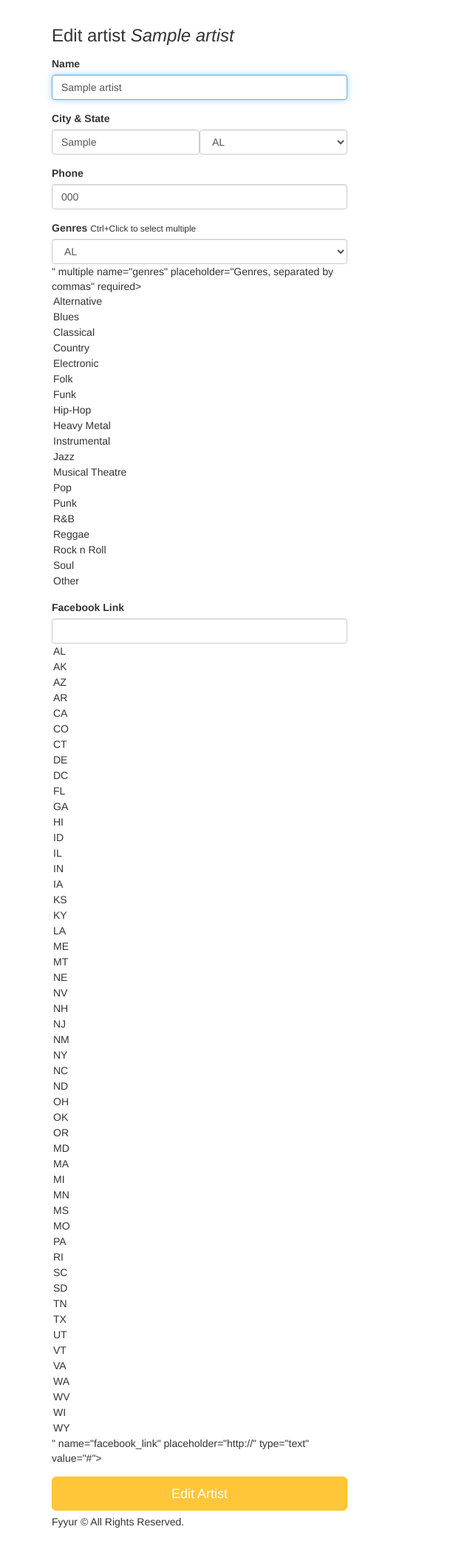
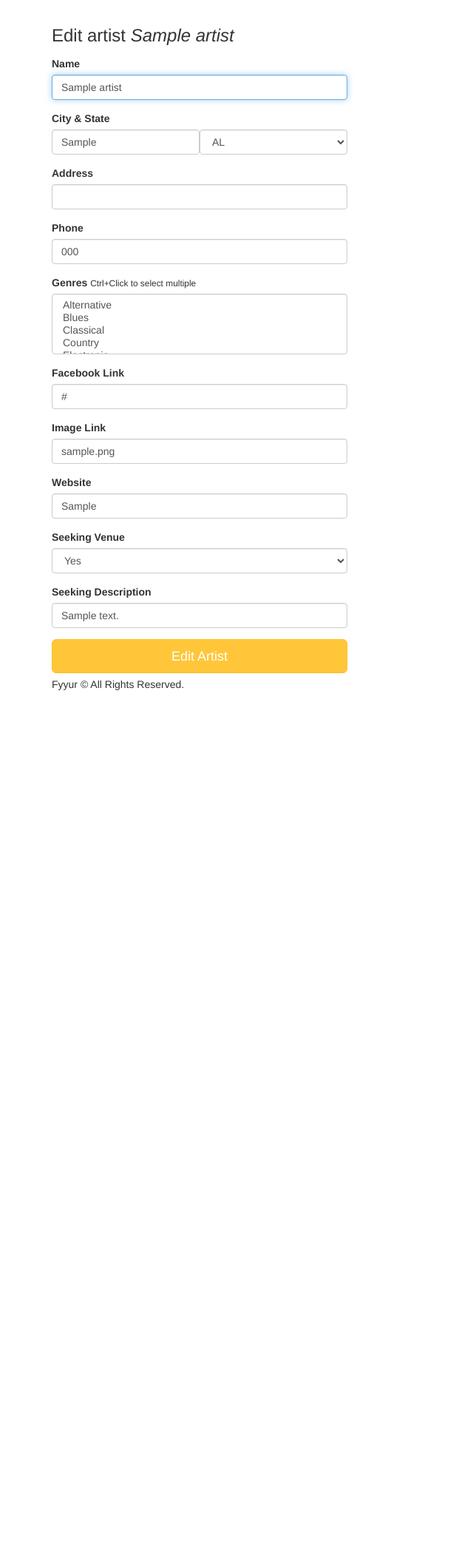
Before and after one commit to ahmd-kamel/Fyyur_Artist_Booking_Site, a Flask app: page /artists/1/edit in a window 1280 px wide. Shown: the part 60-2162 px from the top of the page at 74% size, without its empty margins (0-640 px from the left). After the commit the page ends 993 px from the top, so only its background shows below. Run offline with Flask 2, Linux system fonts and the light colour scheme; tables that the repository leaves empty hold one stand-in row (values such as "Sample post"); some libraries are stand-ins or nearby versions.

Commit message:
Bugs: some errors in  venue/creat and artist/edit endpoints.

```diff
--- a/forms.py
+++ b/forms.py
@@ -232,8 +232,11 @@
         # DONE implement validation logic for state
         'phone', validators=[DataRequired()]
     )
-    website = StringField(
-        'website', validators=[Optional(), URL()]
+    address = StringField(
+        'address', validators=[Optional()]
+    )
+    web_site = StringField(
+        'web_site', validators=[Optional(), URL()]
     )
     seeking_venue = SelectField(
         'seeking_venue', validators=[DataRequired()],
--- a/routes/artists_routes.py
+++ b/routes/artists_routes.py
@@ -93,30 +93,86 @@
 @app.route('/artists/<int:artist_id>/edit', methods=['GET'])
 def edit_artist(artist_id):
   artist = Artist.query.get(artist_id)
-  form = ArtistForm(obj=artist)
-  artist={
-    "id": artist_id,
-    "name": artist.name,
-    "genres": [artist.genres],
-    "city": artist.city,
-    "state": artist.city,
-    "phone": artist.phone,
-    "website": artist.web_site,
-    "facebook_link": artist.facebook_link,
-    "seeking_venue": artist.seeking_venue,
-    "seeking_description": artist.seeking_description,
-    "image_link": artist.image_link
-  }
-  # DONE: populate form with fields from artist with ID <artist_id>
-  return render_template('forms/edit_artist.html', form=form, artist=artist)
+  if artist:
+    form = ArtistForm(obj=artist)
+    artist={
+      "id": artist_id,
+      "name": artist.name,
+      "genres": [artist.genres],
+      "city": artist.city,
+      "state": artist.city,
+      "phone": artist.phone,
+      "web_site": artist.web_site,
+      "facebook_link": artist.facebook_link,
+      "seeking_venue": artist.seeking_venue,
+      "seeking_description": artist.seeking_description,
+      "image_link": artist.image_link
+    }
+      # DONE: populate form with fields from artist with ID <artist_id>
+    return render_template('forms/edit_artist.html', form=form, artist=artist)
+  else:
+    flash('An error occurred. Artist ' + request.form['name'] + ' could not be edited.')
+    return redirect(url_for('index'))
+
+
 
 @app.route('/artists/<int:artist_id>/edit', methods=['POST'])
 def edit_artist_submission(artist_id):
-  # TODO: take values from the form submitted, and update existing
+  # LASTXX2: take values from the form submitted, and update existing
   # artist record with ID <artist_id> using the new attributes
+  form = ArtistForm()
+  name = form.name.data
+  city = form.city.data
+  state = form.state.data
+  address = form.address.data
+  phone = form.phone.data
+  genres = form.genres.data
+  facebook_link = form.facebook_link.data
+  image_link = form.image_link.data
+  web_site = form.web_site.data
+  seeking_venue = True if form.seeking_venue.data == 'Yes' else False
+  seeking_description = form.seeking_description.data
 
+  if not form.validate():
+    flash( form.errors )
+    return redirect(url_for('edit_artist_submission', artist_id=artist_id))
 
-  return redirect(url_for('show_artist', artist_id=artist_id))
+  else:
+    error_in_update = False
+    try:
+      artist = Artist.query.get(artist_id)
+      artist.name = name
+      artist.city = city
+      artist.state = state
+      artist.address = address
+      artist.phone = phone
+      artist.facebook_link = facebook_link
+      artist.image_link = image_link
+      artist.web_site = web_site
+      artist.seeking_venue = seeking_venue
+      artist.seeking_description = seeking_description
+      artist.genres = []
+      for genre in genres:
+        venue.genres.append(genre)
+
+      db.session.commit()
+    except Exception:
+      error_in_update = True
+      print(f'Exception "{Exception}" in edit_artist_submission()')
+      db.session.rollback()
+    finally:
+      db.session.close()
+
+    if not error_in_update:
+      # on successful db update, flash success
+      flash('Artist ' + request.form['name'] + ' was successfully updated!')
+      return redirect(url_for('show_artist', artist_id=artist_id))
+
+    else:
+      flash('An error occurred. Artist ' + name + ' could not be updated.')
+      print("Error in edit_artist_submission()")
+      return render_template('errors/500.html')
+
 
 
 
@@ -145,13 +201,13 @@
   genres = form.genres.data
   seeking_venue = True if form.seeking_venue.data == 'Yes' else False
   seeking_description = form.seeking_description.data
-  website = form.website.data
+  web_site = form.web_site.data
   facebook_link = form.facebook_link.data
 
   try:
     artist = Artist(name=name, city=city, state=state,
     phone=phone, image_link=image_link, genres=genres, facebook_link=facebook_link,
-    website=website, seeking_venue=seeking_venue, seeking_description=seeking_description)
+    web_site=web_site, seeking_venue=seeking_venue, seeking_description=seeking_description)
     db.session.add(artist)
     db.session.commit()
   except:
@@ -160,8 +216,9 @@
     error = True
   finally:
     db.session.close()
+
   if error:
-    flash('An error occurred. Artist ' + data.name + ' could not be listed.')
+    flash('An error occurred. Artist ' + request.form['name'] + ' could not be listed.')
   else:
     flash('Artist ' + request.form['name'] + ' was successfully listed!')
 
--- a/templates/forms/edit_artist.html
+++ b/templates/forms/edit_artist.html
@@ -1,6 +1,7 @@
 {% extends 'layouts/main.html' %}
 {% block title %}Edit Artist{% endblock %}
 {% block content %}
+
   <div class="form-wrapper">
     <form class="form" method="post" action="/artists/{{artist.id}}/edit">
       <h3 class="form-heading">Edit artist <em>{{ artist.name }}</em></h3>
@@ -20,19 +21,42 @@
         </div>
       </div>
       <div class="form-group">
+        <label for="address">Address</label>
+        {{ form.address(class_ = 'form-control', autofocus = true) }}
+      </div>
+      <div class="form-group">
           <label for="phone">Phone</label>
           {{ form.phone(class_ = 'form-control', placeholder='xxx-xxx-xxxx', autofocus = true) }}
         </div>
       <div class="form-group">
         <label for="genres">Genres</label>
         <small>Ctrl+Click to select multiple</small>
-        {{ form.genres(class_ = 'form-control', placeholder='Genres, separated by commas', id=form.state, autofocus = true) }}
+        {{ form.genres(class_ = 'form-control', placeholder='Genres, separated by commas', autofocus = true) }}
       </div>
       <div class="form-group">
-          <label for="genres">Facebook Link</label>
-          {{ form.facebook_link(class_ = 'form-control', placeholder='http://', id=form.state, autofocus = true) }}
+          <label for="facebook_link">Facebook Link</label>
+          {{ form.facebook_link(class_ = 'form-control', placeholder='http://', autofocus = true) }}
+        </div>
+
+      <div class="form-group">
+        <label for="image_link">Image Link</label>
+        {{ form.image_link(class_ = 'form-control', placeholder='http://', autofocus = true) }}
+      </div>
+      <div class="form-group">
+        <label for="web_site">Website</label>
+        {{ form.web_site(class_ = 'form-control', placeholder='http://', autofocus = true) }}
+      </div>
+      <div class="form-group">
+        <label for="seeking_venue">Seeking Venue</label>
+        {{ form.seeking_venue(class_ = 'form-control', autofocus = true) }}
+        </div>
+      <div class="form-group">
+        <label for="seeking_description">Seeking Description</label>
+        {{ form.seeking_description(class_ = 'form-control', placeholder='Leave blank if not seeking venue', autofocus = true) }}
       </div>
       <input type="submit" value="Edit Artist" class="btn btn-primary btn-lg btn-block">
+      {{ form.csrf_token() }}
     </form>
   </div>
+
 {% endblock %}
```
Also changed, not shown: routes/venues_routes.py (+58 -23 lines), templates/forms/new_venue.html (+21 -3 lines), templates/forms/edit_venue.html (indentation only). Lines whose indentation alone changed are shown as unchanged.
